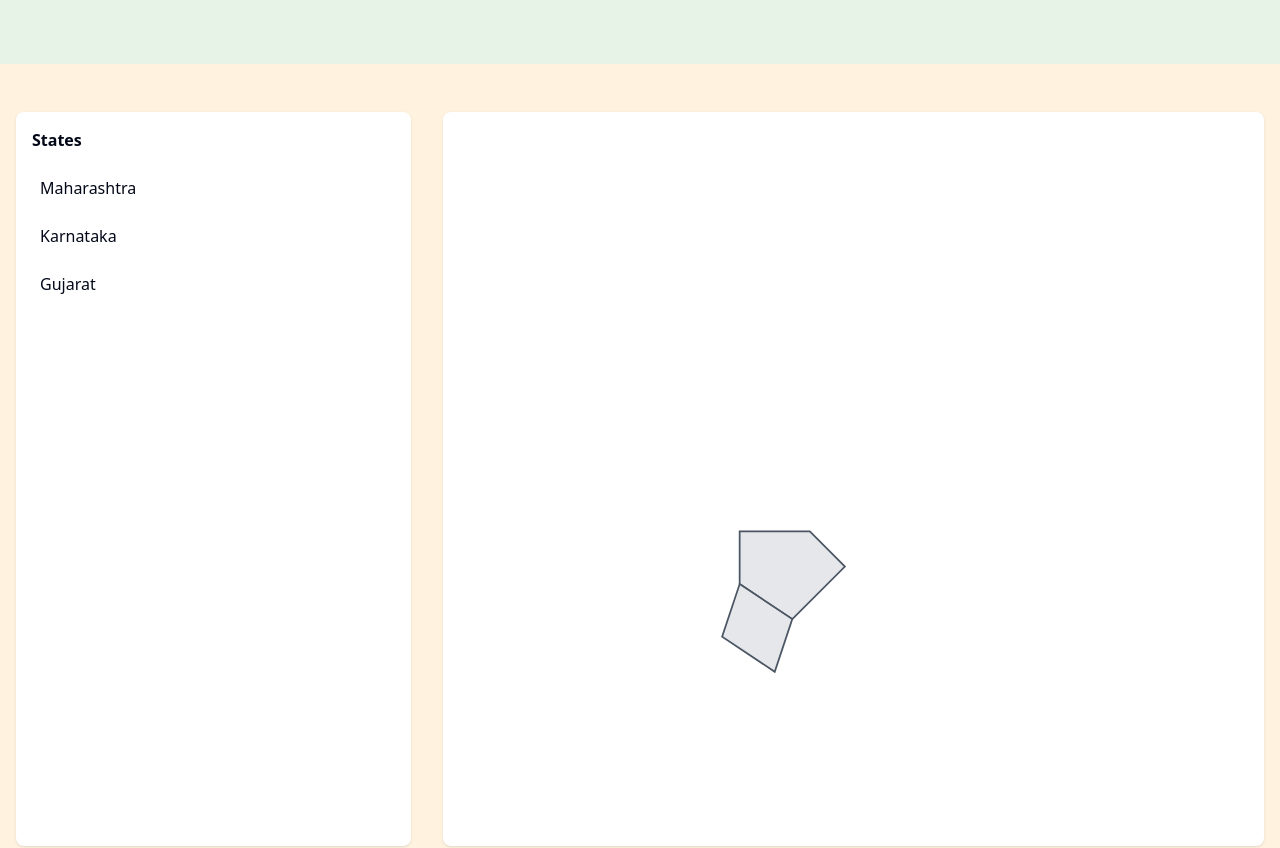
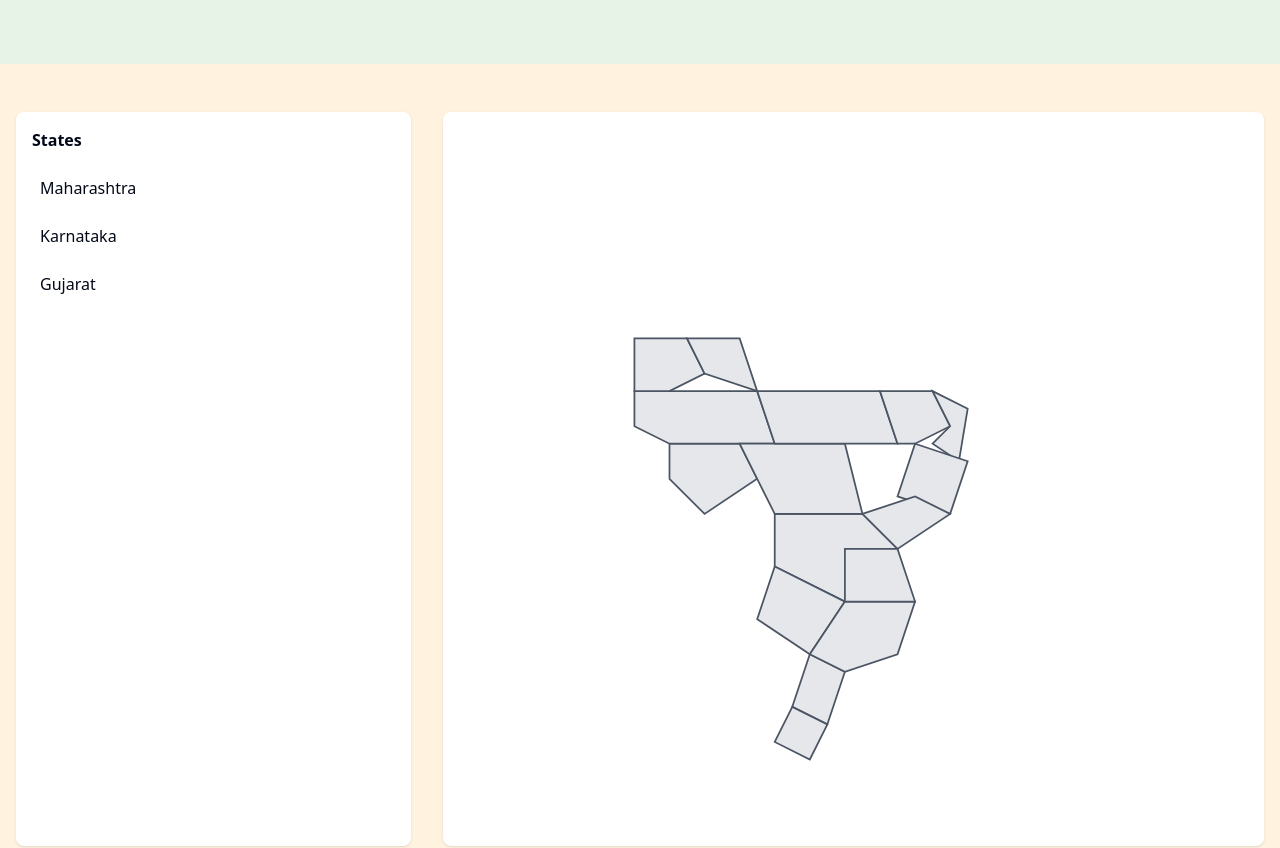
Before and after one commit to pushkargithub0611/samarthx-edu-portal, a React (Vite) app: page / in a window 1280 px wide. Shown: the part 470-1318 px from the top of the page. Built offline with nearby package versions, Linux system fonts and the light colour scheme.

Commit message:
Add remaining state paths to IndiaMap
This commit includes the addition of the remaining state paths to the IndiaMap component, enhancing the interactivity and completeness of the map representation.

```diff
--- a/src/components/IndiaMap.tsx
+++ b/src/components/IndiaMap.tsx
@@ -21,23 +21,163 @@ const IndiaMap = () => {
       >
         {/* Maharashtra */}
         <path
-          d="M160 230 L200 230 L220 250 L190 280 L160 260 Z"
+          d="M180 220 L230 220 L250 240 L220 270 L180 250 Z"
           fill={selectedState === 'Maharashtra' ? '#F97316' : '#E5E7EB'}
           stroke="#4B5563"
           strokeWidth="1"
           onClick={() => handleStateClick('Maharashtra')}
           className="cursor-pointer hover:fill-orange-200 transition-colors"
         />
+
         {/* Karnataka */}
         <path
-          d="M160 260 L190 280 L180 310 L150 290 Z"
+          d="M180 250 L220 270 L200 300 L170 280 Z"
           fill={selectedState === 'Karnataka' ? '#F97316' : '#E5E7EB'}
           stroke="#4B5563"
           strokeWidth="1"
           onClick={() => handleStateClick('Karnataka')}
           className="cursor-pointer hover:fill-orange-200 transition-colors"
         />
-        {/* Add more state paths here */}
+
+        {/* Gujarat */}
+        <path
+          d="M120 180 L160 180 L170 200 L140 220 L120 200 Z"
+          fill={selectedState === 'Gujarat' ? '#F97316' : '#E5E7EB'}
+          stroke="#4B5563"
+          strokeWidth="1"
+          onClick={() => handleStateClick('Gujarat')}
+          className="cursor-pointer hover:fill-orange-200 transition-colors"
+        />
+
+        {/* Rajasthan */}
+        <path
+          d="M100 150 L170 150 L180 180 L120 180 L100 170 Z"
+          fill={selectedState === 'Rajasthan' ? '#F97316' : '#E5E7EB'}
+          stroke="#4B5563"
+          strokeWidth="1"
+          onClick={() => handleStateClick('Rajasthan')}
+          className="cursor-pointer hover:fill-orange-200 transition-colors"
+        />
+
+        {/* Madhya Pradesh */}
+        <path
+          d="M160 180 L220 180 L230 220 L180 220 L170 200 Z"
+          fill={selectedState === 'Madhya Pradesh' ? '#F97316' : '#E5E7EB'}
+          stroke="#4B5563"
+          strokeWidth="1"
+          onClick={() => handleStateClick('Madhya Pradesh')}
+          className="cursor-pointer hover:fill-orange-200 transition-colors"
+        />
+
+        {/* Uttar Pradesh */}
+        <path
+          d="M170 150 L240 150 L250 180 L220 180 L180 180 Z"
+          fill={selectedState === 'Uttar Pradesh' ? '#F97316' : '#E5E7EB'}
+          stroke="#4B5563"
+          strokeWidth="1"
+          onClick={() => handleStateClick('Uttar Pradesh')}
+          className="cursor-pointer hover:fill-orange-200 transition-colors"
+        />
+
+        {/* Bihar */}
+        <path
+          d="M240 150 L270 150 L280 170 L260 180 L250 180 Z"
+          fill={selectedState === 'Bihar' ? '#F97316' : '#E5E7EB'}
+          stroke="#4B5563"
+          strokeWidth="1"
+          onClick={() => handleStateClick('Bihar')}
+          className="cursor-pointer hover:fill-orange-200 transition-colors"
+        />
+
+        {/* West Bengal */}
+        <path
+          d="M270 150 L290 160 L285 190 L270 180 L280 170 Z"
+          fill={selectedState === 'West Bengal' ? '#F97316' : '#E5E7EB'}
+          stroke="#4B5563"
+          strokeWidth="1"
+          onClick={() => handleStateClick('West Bengal')}
+          className="cursor-pointer hover:fill-orange-200 transition-colors"
+        />
+
+        {/* Tamil Nadu */}
+        <path
+          d="M200 300 L220 310 L210 340 L190 330 Z"
+          fill={selectedState === 'Tamil Nadu' ? '#F97316' : '#E5E7EB'}
+          stroke="#4B5563"
+          strokeWidth="1"
+          onClick={() => handleStateClick('Tamil Nadu')}
+          className="cursor-pointer hover:fill-orange-200 transition-colors"
+        />
+
+        {/* Kerala */}
+        <path
+          d="M190 330 L210 340 L200 360 L180 350 Z"
+          fill={selectedState === 'Kerala' ? '#F97316' : '#E5E7EB'}
+          stroke="#4B5563"
+          strokeWidth="1"
+          onClick={() => handleStateClick('Kerala')}
+          className="cursor-pointer hover:fill-orange-200 transition-colors"
+        />
+
+        {/* Andhra Pradesh */}
+        <path
+          d="M220 270 L260 270 L250 300 L220 310 L200 300 Z"
+          fill={selectedState === 'Andhra Pradesh' ? '#F97316' : '#E5E7EB'}
+          stroke="#4B5563"
+          strokeWidth="1"
+          onClick={() => handleStateClick('Andhra Pradesh')}
+          className="cursor-pointer hover:fill-orange-200 transition-colors"
+        />
+
+        {/* Telangana */}
+        <path
+          d="M220 240 L250 240 L260 270 L220 270 Z"
+          fill={selectedState === 'Telangana' ? '#F97316' : '#E5E7EB'}
+          stroke="#4B5563"
+          strokeWidth="1"
+          onClick={() => handleStateClick('Telangana')}
+          className="cursor-pointer hover:fill-orange-200 transition-colors"
+        />
+
+        {/* Odisha */}
+        <path
+          d="M260 180 L290 190 L280 220 L250 210 Z"
+          fill={selectedState === 'Odisha' ? '#F97316' : '#E5E7EB'}
+          stroke="#4B5563"
+          strokeWidth="1"
+          onClick={() => handleStateClick('Odisha')}
+          className="cursor-pointer hover:fill-orange-200 transition-colors"
+        />
+
+        {/* Chhattisgarh */}
+        <path
+          d="M230 220 L260 210 L280 220 L250 240 Z"
+          fill={selectedState === 'Chhattisgarh' ? '#F97316' : '#E5E7EB'}
+          stroke="#4B5563"
+          strokeWidth="1"
+          onClick={() => handleStateClick('Chhattisgarh')}
+          className="cursor-pointer hover:fill-orange-200 transition-colors"
+        />
+
+        {/* Punjab */}
+        <path
+          d="M100 120 L130 120 L140 140 L120 150 L100 150 Z"
+          fill={selectedState === 'Punjab' ? '#F97316' : '#E5E7EB'}
+          stroke="#4B5563"
+          strokeWidth="1"
+          onClick={() => handleStateClick('Punjab')}
+          className="cursor-pointer hover:fill-orange-200 transition-colors"
+        />
+
+        {/* Haryana */}
+        <path
+          d="M130 120 L160 120 L170 150 L140 140 Z"
+          fill={selectedState === 'Haryana' ? '#F97316' : '#E5E7EB'}
+          stroke="#4B5563"
+          strokeWidth="1"
+          onClick={() => handleStateClick('Haryana')}
+          className="cursor-pointer hover:fill-orange-200 transition-colors"
+        />
       </svg>
     </div>
   );
```
